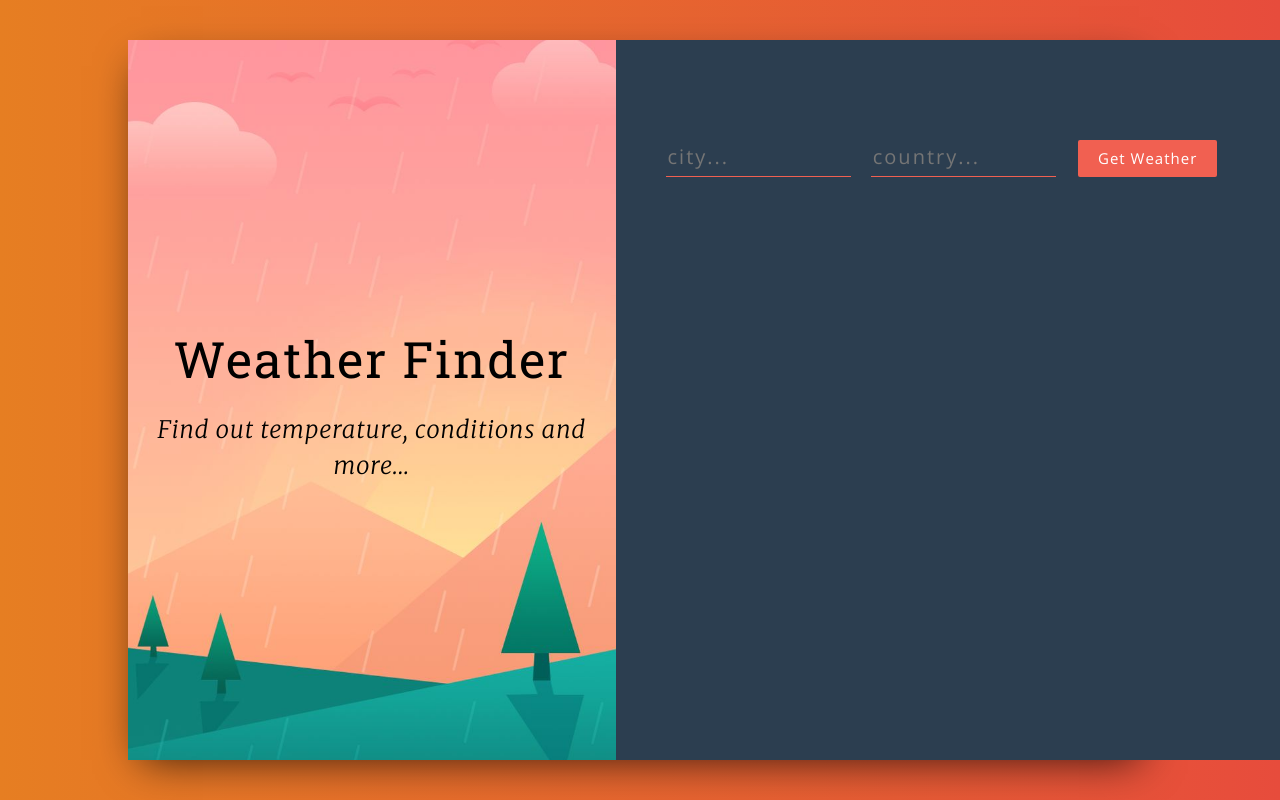
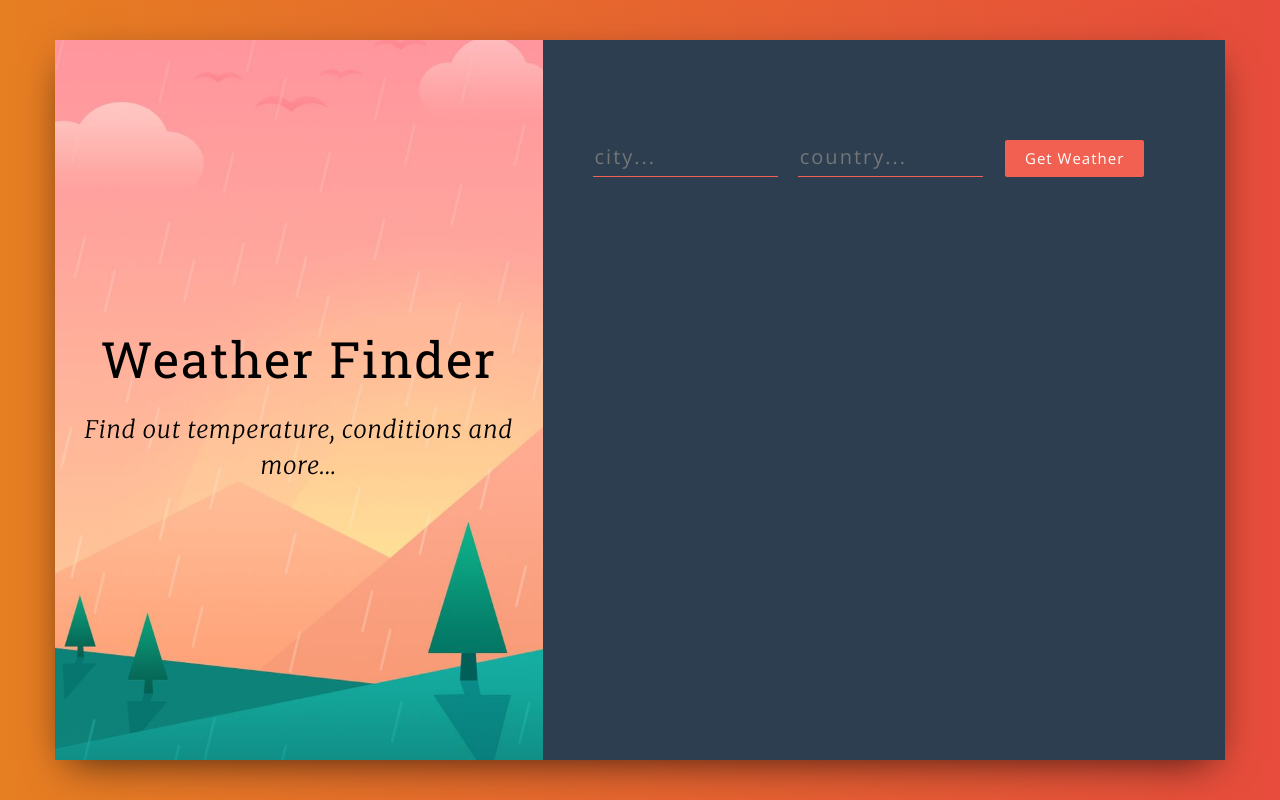
Before and after one commit to dreyahcodes/weather-app, a React (Create React App) app: page / in a window 1280 px wide. Built offline with nearby package versions, Linux system fonts and the light colour scheme.

Commit message:
remove width property

```diff
--- a/src/App.css
+++ b/src/App.css
@@ -18,7 +18,7 @@ body {
   height: 90vh;
   background: #fff;
   box-shadow: 0px 13px 40px -13px rgba(0, 0, 0, 0.75);
-  width: 80%;
+  /* width: 80%; */
   margin: 0 auto;
 }
 
```
